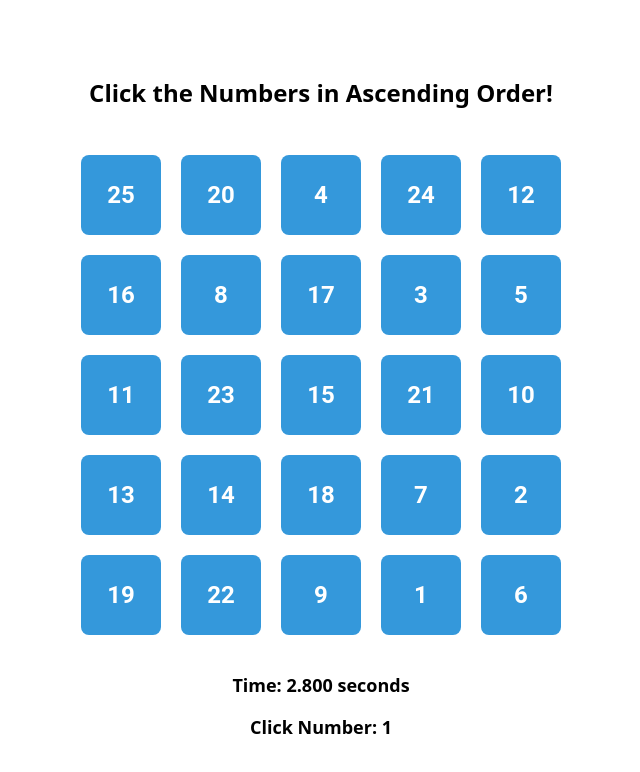
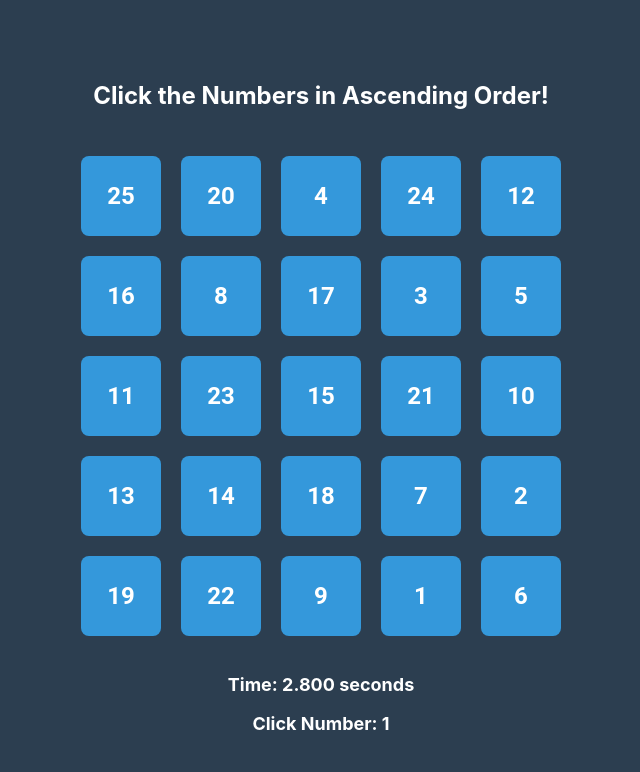
Before and after one commit to JRDNXr/Mind-Hive-25, a React (Vite) app: page / in a window 1280 px wide. Both pictures are taken after a click on the button "Start Game". Shown: the top 772 px of the page, without its empty margins (319-959 px from the left). Built offline with nearby package versions, Linux system fonts and the light colour scheme.

Commit message:
Separated code into multiple files. Cleaned up CSS.

```diff
--- a/src/App.jsx
+++ b/src/App.jsx
@@ -1,11 +1,76 @@
-import NumberGrid from "./NumberGrid"; // Import the component
+// App.jsx
+import { useState, useEffect } from "react";
+import NumberGrid from "./NumberGrid";
+import StartButton from "./StartButton";
+import Timer from "./Timer";
+import GameOver from "./GameOver";
 
-function App() {
+export default function App() {
+    const [numbers, setNumbers] = useState([]); // Holds the shuffled numbers
+    const [clickedNumber, setClickedNumber] = useState(1); // Start from number 1
+    const [gameStarted, setGameStarted] = useState(false); // To track if game started
+    const [timer, setTimer] = useState(0); // Timer to track how long it takes (in milliseconds)
+    const [gameOver, setGameOver] = useState(false); // Game over flag
+    const [startTime, setStartTime] = useState(null); // To track start time of the game
+
+    useEffect(() => {
+        // Shuffle the numbers once the component mounts
+        const shuffledNumbers = Array.from({ length: 25 }, (_, i) => i + 1).sort(() => Math.random() - 0.5);
+        setNumbers(shuffledNumbers);
+    }, []);
+
+    useEffect(() => {
+        // Start the timer once the game starts
+        let interval;
+        if (gameStarted && !gameOver) {
+            interval = setInterval(() => {
+                setTimer((prevTime) => prevTime + 10); // Increase timer by 10 ms
+            }, 10); // Update every 10 milliseconds
+        }
+        return () => clearInterval(interval);
+    }, [gameStarted, gameOver]);
+
+    // Handle number click event
+    const handleClick = (num) => {
+        if (num === clickedNumber) {
+            // Update the number that the player should click next
+            setClickedNumber(clickedNumber + 1);
+
+            if (clickedNumber === 25) {
+                // End the game when all numbers are clicked in order
+                setGameOver(true);
+            }
+        }
+    };
+
+    // Start game function
+    const startGame = () => {
+        setGameStarted(true);
+        setClickedNumber(1); // Start with 1
+        setStartTime(Date.now());
+        setGameOver(false);
+        setTimer(0); // Reset timer
+    };
+
     return (
-        <div>
-            <NumberGrid />
+        <div className="game-container">
+            <h1>Click the Numbers in Ascending Order!</h1>
+
+            {!gameStarted && !gameOver && (
+                <StartButton startGame={startGame} />
+            )}
+
+            {gameOver && <GameOver timer={timer} />}
+
+            <NumberGrid
+                numbers={numbers}
+                clickedNumber={clickedNumber}
+                handleClick={handleClick}
+            />
+
+            {gameStarted && !gameOver && (
+                <Timer timer={timer} clickedNumber={clickedNumber} />
+            )}
         </div>
     );
 }
-
-export default App;
--- /dev/null
+++ b/src/GameOver.jsx
@@ -0,0 +1,17 @@
+// GameOver.jsx
+import React from "react";
+
+export default function GameOver({ timer }) {
+    const formatTime = (timeInMs) => {
+        const seconds = Math.floor(timeInMs / 1000);
+        const milliseconds = timeInMs % 1000;
+        return `${seconds}.${milliseconds.toString().padStart(3, "0")}`; // Format like "2.150"
+    };
+
+    return (
+        <div className="game-over">
+            <h2>Game Over!</h2>
+            <p>Time taken: {formatTime(timer)} seconds</p>
+        </div>
+    );
+}
--- a/src/NumberGrid.jsx
+++ b/src/NumberGrid.jsx
@@ -1,76 +1,8 @@
-import { useState, useEffect } from "react";
+// NumberGrid.jsx
+import React from "react";
 
-export default function NumberGrid() {
-    const [numbers, setNumbers] = useState([]); // Holds the shuffled numbers
-    const [clickedNumber, setClickedNumber] = useState(1); // Start from number 1
-    const [gameStarted, setGameStarted] = useState(false); // To track if game started
-    const [timer, setTimer] = useState(0); // Timer to track how long it takes (in milliseconds)
-    const [gameOver, setGameOver] = useState(false); // Game over flag
-    const [startTime, setStartTime] = useState(null); // To track start time of the game
-
-    useEffect(() => {
-        // Shuffle the numbers once the component mounts
-        const shuffledNumbers = Array.from({ length: 25 }, (_, i) => i + 1).sort(() => Math.random() - 0.5);
-        setNumbers(shuffledNumbers);
-    }, []);
-
-    useEffect(() => {
-        // Start the timer once the game starts
-        let interval;
-        if (gameStarted && !gameOver) {
-            interval = setInterval(() => {
-                setTimer((prevTime) => prevTime + 10); // Increase timer by 10 ms
-            }, 10); // Update every 10 milliseconds
-        }
-        return () => clearInterval(interval);
-    }, [gameStarted, gameOver]);
-
-    // Handle number click event
-    const handleClick = (num) => {
-        if (num === clickedNumber) {
-            // Update the number that the player should click next
-            setClickedNumber(clickedNumber + 1);
-
-            if (clickedNumber === 25) {
-                // End the game when all numbers are clicked in order
-                setGameOver(true);
-            }
-        }
-    };
-
-    // Start game function
-    const startGame = () => {
-        setGameStarted(true);
-        setClickedNumber(1); // Start with 1
-        setStartTime(Date.now());
-        setGameOver(false);
-        setTimer(0); // Reset timer
-    };
-
-    // Format timer to display in seconds and milliseconds
-    const formatTime = (timeInMs) => {
-        const seconds = Math.floor(timeInMs / 1000);
-        const milliseconds = timeInMs % 1000;
-        return `${seconds}.${milliseconds.toString().padStart(3, "0")}`; // Format like "2.150"
-    };
-
+export default function NumberGrid({ numbers, clickedNumber, handleClick }) {
     return (
-        <div className="game-container">
-            <h1>Click the Numbers in Ascending Order!</h1>
-
-            {!gameStarted && !gameOver && (
-                <button className="start-btn" onClick={startGame}>
-                    Start Game
-                </button>
-            )}
-
-            {gameOver && (
-                <div className="game-over">
-                    <h2>Game Over!</h2>
-                    <p>Time taken: {formatTime(timer)} seconds</p>
-                </div>
-            )}
-
         <div className="grid-container">
             <div className="grid">
                 {numbers.map((num) => (
@@ -84,13 +16,5 @@ export default function NumberGrid() {
                 ))}
             </div>
         </div>
-
-            {gameStarted && !gameOver && (
-                <div className="timer">
-                    <p>Time: {formatTime(timer)} seconds</p>
-                    <p>Click Number: {clickedNumber}</p> {/* Display the number the user needs to find */}
-                </div>
-            )}
-        </div>
     );
 }
--- /dev/null
+++ b/src/StartButton.jsx
@@ -0,0 +1,9 @@
+import React from "react";
+
+export default function StartButton({ startGame }) {
+    return (
+        <button className="start-btn" onClick={startGame}>
+            Start Game
+        </button>
+    );
+}
--- /dev/null
+++ b/src/Timer.jsx
@@ -0,0 +1,17 @@
+// Timer.jsx
+import React from "react";
+
+export default function Timer({ timer, clickedNumber }) {
+    const formatTime = (timeInMs) => {
+        const seconds = Math.floor(timeInMs / 1000);
+        const milliseconds = timeInMs % 1000;
+        return `${seconds}.${milliseconds.toString().padStart(3, "0")}`; // Format like "2.150"
+    };
+
+    return (
+        <div className="timer">
+            <p>Time: {formatTime(timer)} seconds</p>
+            <p>Click Number: {clickedNumber}</p> {/* Display the number the user needs to find */}
+        </div>
+    );
+}
--- a/src/index.css
+++ b/src/index.css
@@ -1,5 +1,8 @@
 :root {
-  font-family: system-ui, Avenir, Helvetica, Arial, sans-serif;
+  font-family: -apple-system, BlinkMacSystemFont, 'Segoe UI', 'Roboto', 'Oxygen',
+    'Ubuntu', 'Cantarell', 'Fira Sans', 'Droid Sans', 'Helvetica Neue',
+    sans-serif;
+  background-color: #2c3e50
 }
 
 /* Centers the grid and game elements in the middle of the screen */
@@ -10,6 +13,7 @@
   align-items: center;
   height: 100vh;
   text-align: center;
+  color: white;
 }
 
 h1 {
```
Lines whose indentation alone changed are shown as unchanged.
